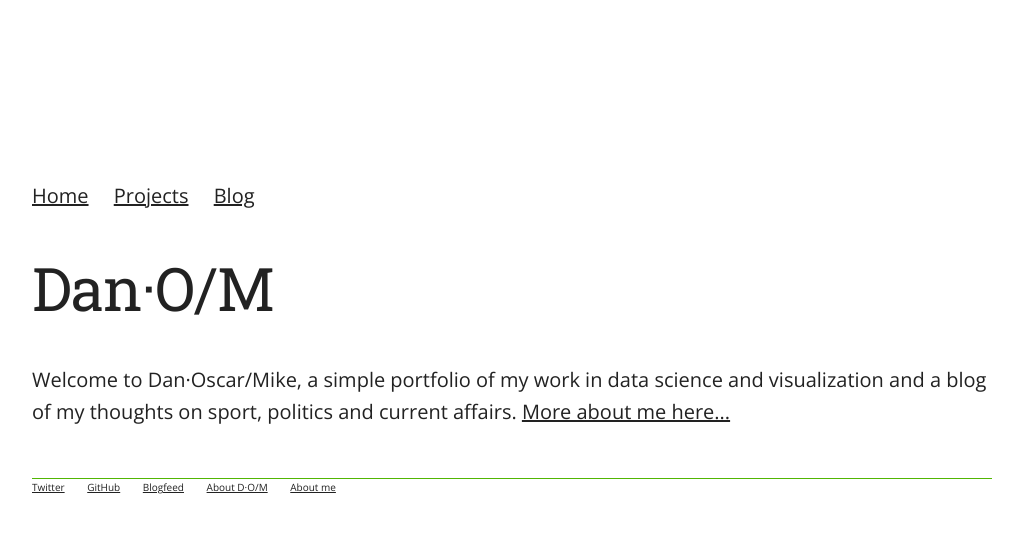
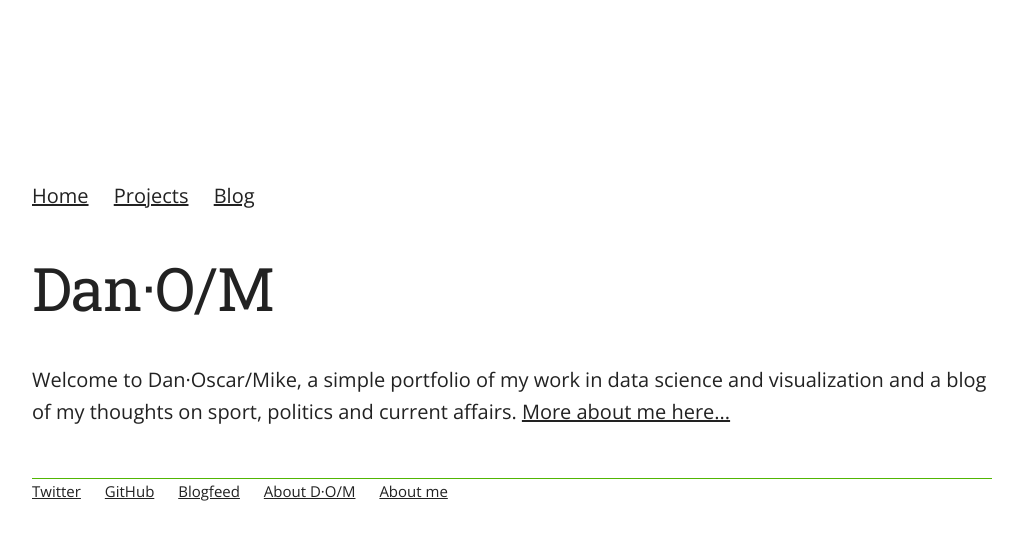
Before and after one commit to danoscarmike/danoscarmike.github.io, a Jekyll site: the page built from index.html, in a window 1280 px wide. Shown: the top 540 px of the page, without its empty margins (128-1145 px from the left). Built offline with Jekyll 4.4.1, drawn with Linux system fonts in a browser that asks for light colours.

Commit message:
adjust footer font-size

```diff
--- a/css/main.css
+++ b/css/main.css
@@ -7,7 +7,7 @@
 }
 
 footer {
-  font-size: 1.0rem;
+  font-size: 1.5rem;
   margin-top: 50px;
   border-width: 1px 0 0 0;
   border-style: solid;
```
